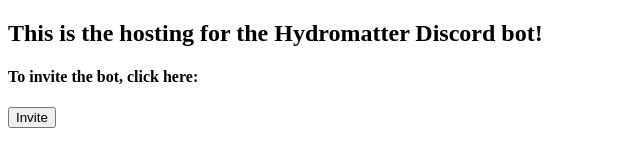
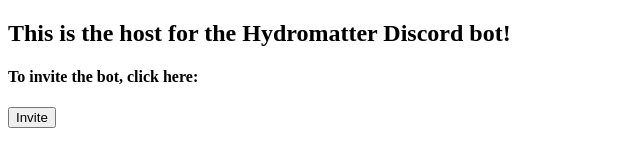
Before and after one commit to hyperknf/Hydromatter, a website: page src/assets/page/index.html in a window 1280 px wide. Shown: the whole page, without its empty margins (0-640 px from the left). Drawn offline with Linux system fonts and the light colour scheme.

Commit message:
changed something

```diff
--- a/src/assets/page/index.html
+++ b/src/assets/page/index.html
@@ -3,7 +3,7 @@
 <html>
     <body>
         <h2>
-            This is the hosting for the Hydromatter Discord bot!
+            This is the host for the Hydromatter Discord bot!
         </h4>
         <h4>
             To invite the bot, click here:
```
Also changed, not shown: 1 other file.
